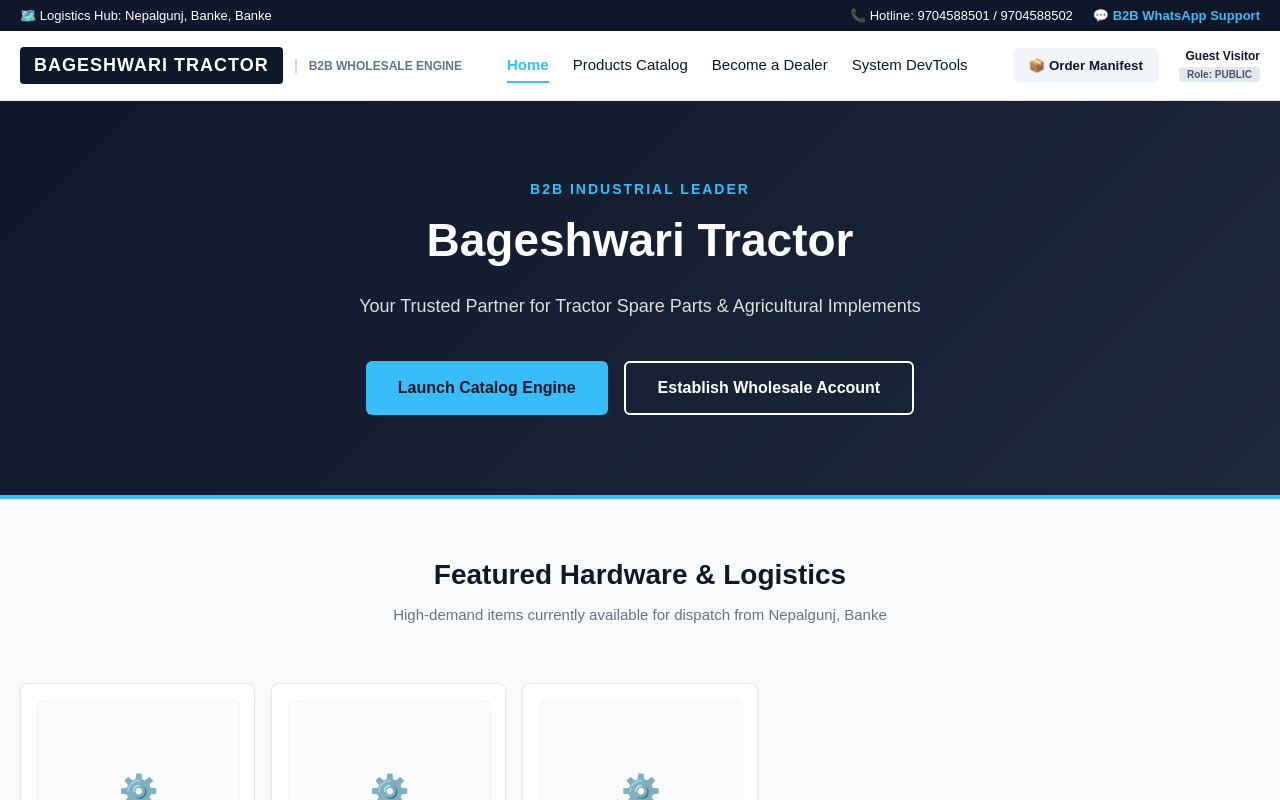
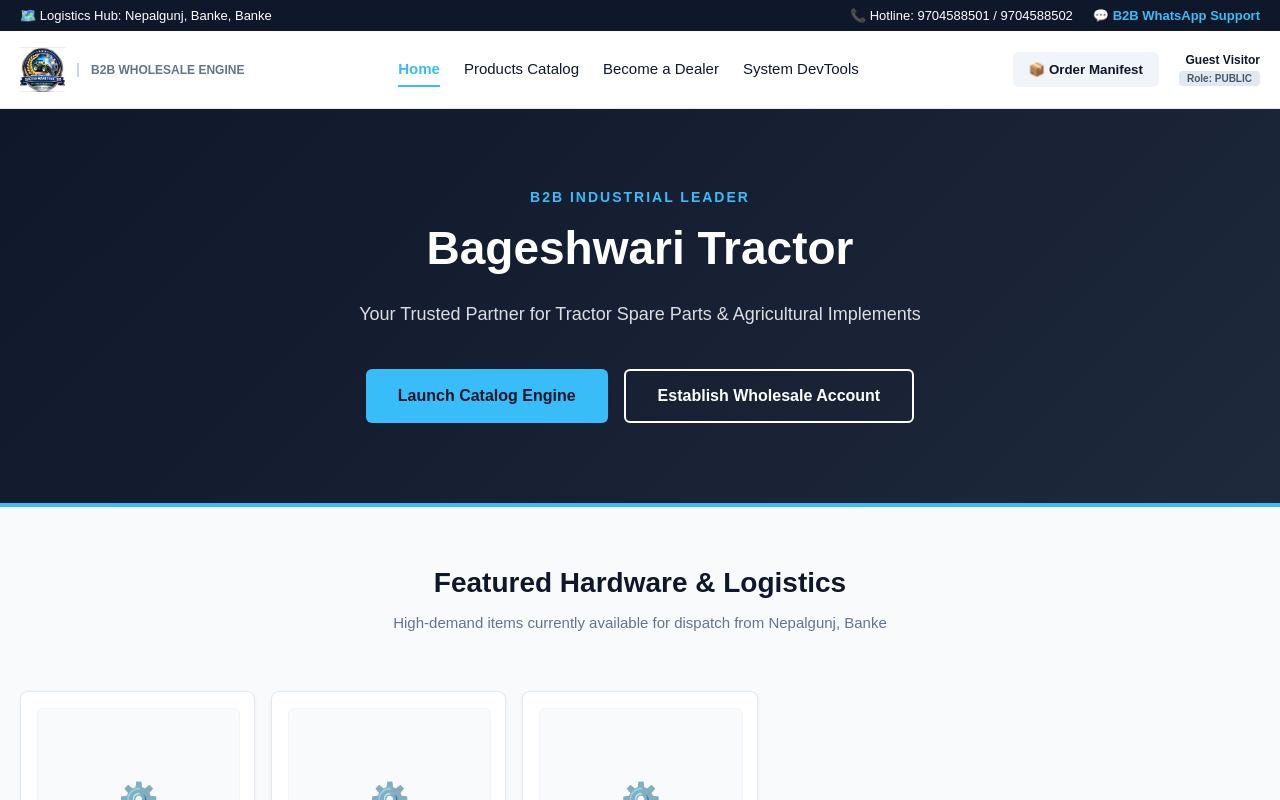
Before and after one commit to sandeep21704/bageshwari-tractor-platform, a React (Vite) app: page / in a window 1280 px wide. Shown: the top 800 px of the page. Built offline with nearby package versions, Linux system fonts and the light colour scheme.

Commit message:
Update Header.tsx

```diff
--- a/src/components/layout/Header.tsx
+++ b/src/components/layout/Header.tsx
@@ -8,13 +8,11 @@
   const { session, cart, currentScreen, navigateTo } = useAppState();
   const theme = getThemeTokens(GLOBAL_TENANT_DATA.currentTheme);
 
-  // Filters the menu so users only see what they are allowed to see
   const allowedNav = MAIN_NAVIGATION.filter(item => item.rolesPermitted.includes(session.role));
   const totalCartCount = cart.reduce((sum, item) => sum + item.quantity, 0);
 
   return (
     <header style={{ borderBottom: '1px solid #e2e8f0', backgroundColor: '#ffffff', fontFamily: 'sans-serif' }}>
-      {/* Top micro-bar for contact info */}
       <div style={{ backgroundColor: theme.primaryColor, color: '#ffffff', padding: '8px 20px', display: 'flex', justifyContent: 'space-between', fontSize: '13px' }}>
         <div>🗺️ Logistics Hub: {GLOBAL_TENANT_DATA.contact.hqAddress}, {GLOBAL_TENANT_DATA.contact.district}</div>
         <div style={{ display: 'flex', gap: '20px' }}>
@@ -25,20 +23,26 @@
         </div>
       </div>
 
-      {/* Main navigation bar */}
       <div style={{ display: 'flex', justifyContent: 'space-between', alignItems: 'center', padding: '16px 20px', maxWidth: '1400px', margin: '0 auto' }}>
 
-        {/* Brand Logo Area */}
+        {/* UPDATED BRAND LOGO AREA */}
         <div onClick={() => navigateTo('home')} style={{ cursor: 'pointer', display: 'flex', alignItems: 'center', gap: '12px' }}>
-          <div style={{ padding: '8px 14px', backgroundColor: theme.primaryColor, color: '#fff', fontWeight: 900, borderRadius: '4px', letterSpacing: '1px', fontSize: '18px' }}>
-            {GLOBAL_TENANT_DATA.businessName.toUpperCase()}
-          </div>
+          {GLOBAL_TENANT_DATA.logoUrl ? (
+            <img
+              src={GLOBAL_TENANT_DATA.logoUrl}
+              alt={`${GLOBAL_TENANT_DATA.businessName} Logo`}
+              style={{ height: '45px', objectFit: 'contain' }}
+            />
+          ) : (
+            <div style={{ padding: '8px 14px', backgroundColor: theme.primaryColor, color: '#fff', fontWeight: 900, borderRadius: '4px', letterSpacing: '1px', fontSize: '18px' }}>
+              {GLOBAL_TENANT_DATA.businessName.toUpperCase()}
+            </div>
+          )}
           <span style={{ fontSize: '12px', fontWeight: 'bold', color: '#64748b', borderLeft: '2px solid #cbd5e1', paddingLeft: '12px' }}>
             B2B WHOLESALE ENGINE
           </span>
         </div>
 
-        {/* Dynamic Navigation Links */}
         <nav style={{ display: 'flex', gap: '24px' }}>
           {allowedNav.map(item => {
             const isActive = currentScreen === item.path;
@@ -55,7 +59,6 @@
           })}
         </nav>
 
-        {/* Cart and User Profile Area */}
         <div style={{ display: 'flex', alignItems: 'center', gap: '20px' }}>
           <button onClick={() => navigateTo('cart')} style={{ position: 'relative', background: '#f1f5f9', border: 'none', padding: '10px 16px', borderRadius: '6px', cursor: 'pointer', fontWeight: 'bold', color: '#0f172a' }}>
             📦 Order Manifest
```
